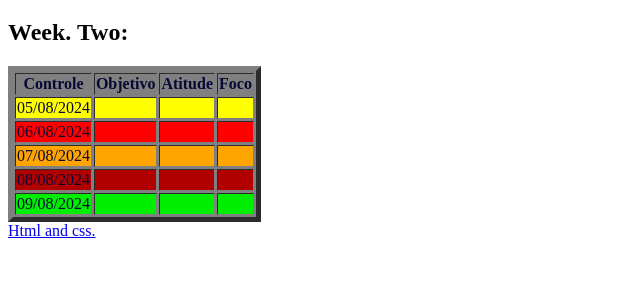
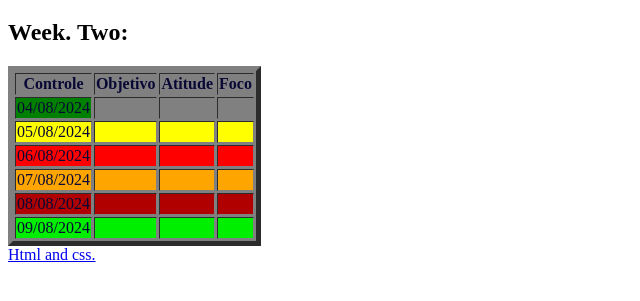
Before and after one commit to edskate/Abizael-30-07-2024, a plain HTML site: page index02.html in a window 1280 px wide. Shown: the part 61-362 px from the top of the page, without its empty margins (0-640 px from the left). Drawn offline with Linux system fonts and the light colour scheme.

Commit message:
atualizado

```diff
--- a/index02.html
+++ b/index02.html
@@ -14,6 +14,12 @@
             <th>Objetivo</th>
             <th>Atitude</th>
             <th>Foco</th>
+        </tr>
+        <tr>
+            <td bgcolor="green">04/08/2024</td>
+             <td></td>
+              <td></td>
+               <td></td>
         </tr>
         <tr bgcolor="yellow">
             <td>05/08/2024</td>
```
